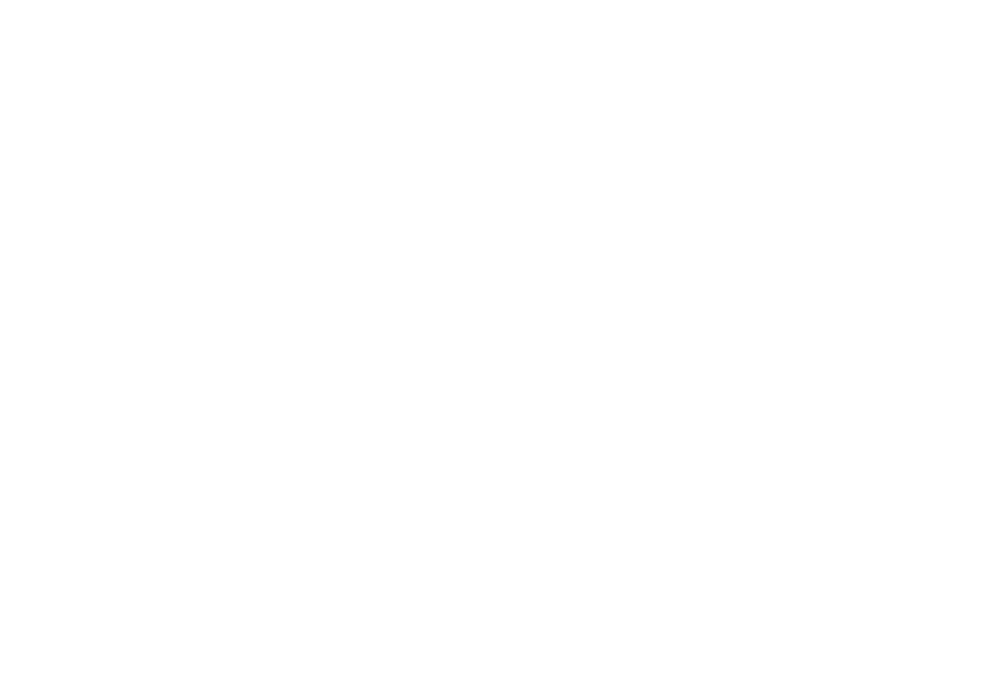
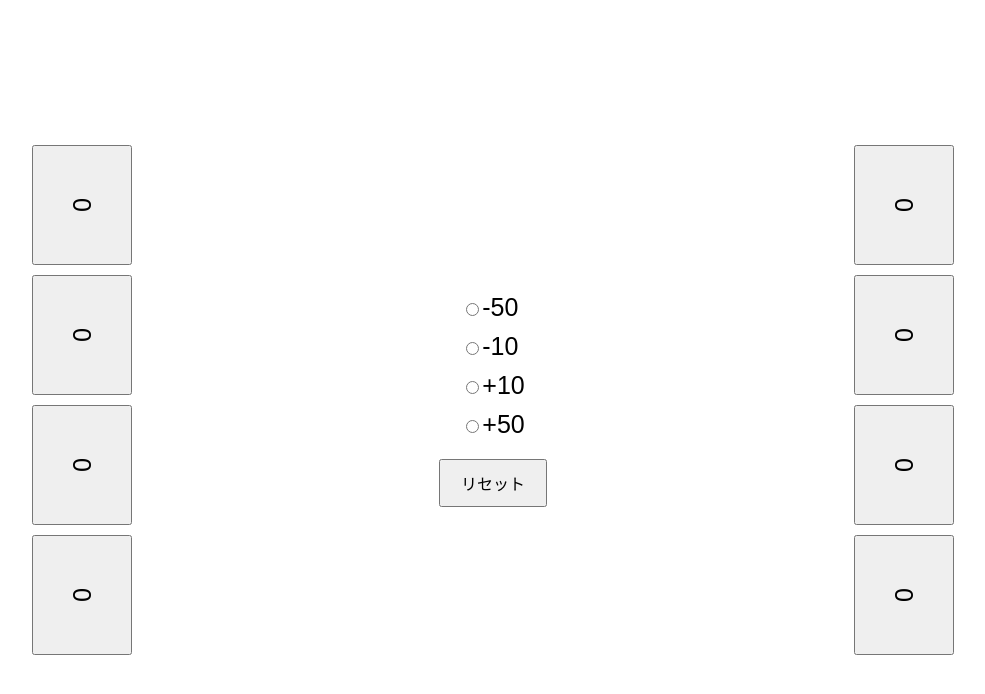
Before and after one commit to kake77/card-calc, a plain HTML site: page index.html in a window 1280 px wide. Shown: the whole page, without its empty margins (147-1132 px from the left). Drawn offline with Linux system fonts and the light colour scheme.

Commit message:
一応完成？

```diff
--- a/index.html
+++ b/index.html
@@ -2,39 +2,40 @@
 <html lang="ja">
   <head>
     <meta charset="UTF-8" />
-    <title>回転ボタンUI</title>
-
-    <!-- ダブルタップによる拡大防止 -->
     <meta
       name="viewport"
       content="width=device-width, initial-scale=1, maximum-scale=1, user-scalable=no"
     />
-
+    <title>縦画面フィールドUI</title>
     <link rel="stylesheet" href="style.css" />
   </head>
   <body>
-    <!-- 画面全体を回転させるラッパー -->
-    <div class="rotated-wrapper">
-      <div class="button-row" id="top-buttons">
-        <button><span class="rotated-text">0</span></button>
-        <button><span class="rotated-text">0</span></button>
-        <button><span class="rotated-text">0</span></button>
-        <button><span class="rotated-text">0</span></button>
+    <div class="main-container">
+      <!-- 左の数値フィールド -->
+      <div class="side-column" id="left-fields">
+        <button class="left">0</button>
+        <button class="left">0</button>
+        <button class="left">0</button>
+        <button class="left">0</button>
       </div>
 
-      <div class="center-buttons">
-        <label><input type="radio" name="delta" value="-50" />-50</label>
-        <label><input type="radio" name="delta" value="-10" />-10</label>
-        <label><input type="radio" name="delta" value="10" />+10</label>
-        <label><input type="radio" name="delta" value="50" />+50</label>
+      <!-- 中央のラジオボタンとリセット -->
+      <div class="center-column">
+        <div class="radio-group">
+          <label><input type="radio" name="delta" value="-50" />-50</label>
+          <label><input type="radio" name="delta" value="-10" />-10</label>
+          <label><input type="radio" name="delta" value="10" />+10</label>
+          <label><input type="radio" name="delta" value="50" />+50</label>
+        </div>
         <button id="reset-button">リセット</button>
       </div>
 
-      <div class="button-row" id="bottom-buttons">
-        <button>0</button>
-        <button>0</button>
-        <button>0</button>
-        <button>0</button>
+      <!-- 右の数値フィールド -->
+      <div class="side-column" id="right-fields">
+        <button class="right">0</button>
+        <button class="right">0</button>
+        <button class="right">0</button>
+        <button class="right">0</button>
       </div>
     </div>
 
--- a/script.js
+++ b/script.js
@@ -1,84 +1,63 @@
-const STORAGE_KEY_TOP = "topButtonValues";
-const STORAGE_KEY_BOTTOM = "bottomButtonValues";
+const STORAGE_KEY_LEFT = "leftValues";
+const STORAGE_KEY_RIGHT = "rightValues";
 
 function getSelectedDelta() {
   const selected = document.querySelector('input[name="delta"]:checked');
   return selected ? parseInt(selected.value, 10) : 0;
 }
 
-function setupButtonGroup(containerId, isTop) {
-  const container = document.getElementById(containerId);
+function setupSide(fieldId, storageKey) {
+  const container = document.getElementById(fieldId);
   const buttons = container.querySelectorAll("button");
-  const savedValues = loadValues(isTop);
+  const saved = loadValues(storageKey);
 
-  buttons.forEach((btn, idx) => {
-    const initValue = savedValues[idx] ?? 0;
-    btn.dataset.value = initValue;
-    updateButtonDisplay(btn, initValue, isTop);
+  buttons.forEach((btn, i) => {
+    let val = saved[i] ?? 0;
+    btn.dataset.value = val;
+    btn.textContent = val;
 
     btn.addEventListener("click", () => {
       const delta = getSelectedDelta();
-      if (delta === 0) return;
+      if (!delta) return;
 
-      let newValue = parseInt(btn.dataset.value) + delta;
-      btn.dataset.value = newValue;
-      updateButtonDisplay(btn, newValue, isTop);
-      saveValues(isTop);
+      val += delta;
+      btn.dataset.value = val;
+      btn.textContent = val;
+      saveValues(storageKey, buttons);
     });
   });
 }
 
-function updateButtonDisplay(btn, value, isTop) {
-  if (isTop) {
-    btn.innerHTML = `<span class="rotated-text">${value}</span>`;
-  } else {
-    btn.textContent = value;
-  }
-}
-
-function saveValues(isTop) {
-  const container = document.getElementById(
-    isTop ? "top-buttons" : "bottom-buttons"
-  );
-  const buttons = container.querySelectorAll("button");
-  const values = Array.from(buttons).map((btn) => parseInt(btn.dataset.value));
-  const key = isTop ? STORAGE_KEY_TOP : STORAGE_KEY_BOTTOM;
+function saveValues(key, buttons) {
+  const values = Array.from(buttons).map((b) => parseInt(b.dataset.value));
   localStorage.setItem(key, JSON.stringify(values));
 }
 
-function loadValues(isTop) {
-  const key = isTop ? STORAGE_KEY_TOP : STORAGE_KEY_BOTTOM;
-  const raw = localStorage.getItem(key);
-  return raw ? JSON.parse(raw) : [];
+function loadValues(key) {
+  const data = localStorage.getItem(key);
+  return data ? JSON.parse(data) : [];
 }
 
-function resetAllValues() {
+function resetAll() {
   if (!confirm("本当に削除しますか？")) return;
 
-  // リセット対象すべて
-  ["top-buttons", "bottom-buttons"].forEach((id, idx) => {
-    const isTop = id === "top-buttons";
-    const container = document.getElementById(id);
+  ["left", "right"].forEach((side) => {
+    const key = side === "left" ? STORAGE_KEY_LEFT : STORAGE_KEY_RIGHT;
+    const container = document.getElementById(`${side}-fields`);
     const buttons = container.querySelectorAll("button");
 
     buttons.forEach((btn) => {
       btn.dataset.value = 0;
-      updateButtonDisplay(btn, 0, isTop);
+      btn.textContent = "0";
     });
 
-    localStorage.setItem(
-      isTop ? STORAGE_KEY_TOP : STORAGE_KEY_BOTTOM,
-      JSON.stringify([0, 0, 0, 0])
-    );
+    saveValues(key, buttons);
   });
 }
 
-// 初期化
-window.onload = function () {
-  setupButtonGroup("top-buttons", true);
-  setupButtonGroup("bottom-buttons", false);
+window.onload = () => {
+  setupSide("left-fields", STORAGE_KEY_LEFT);
+  setupSide("right-fields", STORAGE_KEY_RIGHT);
 
-  document
-    .getElementById("reset-button")
-    .addEventListener("click", resetAllValues);
+  document.getElementById("reset-button").addEventListener("click", resetAll);
 };
--- a/style.css
+++ b/style.css
@@ -1,63 +1,60 @@
-/* ラッパーを90度時計回りに回転し、縦→横に見せる */
-.rotated-wrapper {
-  transform: rotate(90deg);
-  transform-origin: left top;
-  width: 100vh;
-  height: 100vw;
-  position: absolute;
-  top: 0;
-  left: 0;
-
-  display: flex;
-  flex-direction: column;
-  justify-content: space-between;
-  align-items: center;
-
-  padding: 20px;
-  box-sizing: border-box;
-  overflow: hidden;
-}
-
+html,
 body {
   margin: 0;
-  overflow: hidden;
-  touch-action: manipulation; /* ダブルタップ無効 */
+  padding: 0;
+  touch-action: manipulation;
   background-color: #fff;
   font-family: sans-serif;
 }
 
-.button-row {
+.main-container {
   display: flex;
   justify-content: space-around;
-  width: 100%;
-  max-width: 600px;
+  align-items: center;
+  height: 100vh;
+  padding: 20px;
+  box-sizing: border-box;
 }
 
-button {
-  padding: 10px 20px;
-  font-size: 16px;
-  margin: 5px;
-  min-width: 60px;
+/* 左右のボタン縦並び */
+.side-column {
+  display: flex;
+  flex-direction: column;
+  gap: 30px;
 }
 
-.rotated-text {
-  display: inline-block;
-  transform: rotate(180deg);
+.side-column button {
+  width: 120px;
+  height: 100px;
+  font-size: 25px;
 }
 
-.center-buttons {
+/* 中央カラム */
+.center-column {
   display: flex;
-  justify-content: center;
+  flex-direction: column;
   align-items: center;
   gap: 20px;
-  flex-wrap: wrap;
 }
 
-.center-buttons label {
+.radio-group {
+  display: flex;
+  flex-direction: column;
+  gap: 10px;
+}
+
+.radio-group label {
+  font-size: 25px;
+}
+
+#reset-button {
+  padding: 10px 20px;
   font-size: 16px;
 }
 
-.center-buttons button {
-  padding: 10px 20px;
-  font-size: 16px;
+.left {
+  transform: rotate(90deg);
 }
+.right {
+  transform: rotate(-90deg);
+}
```
